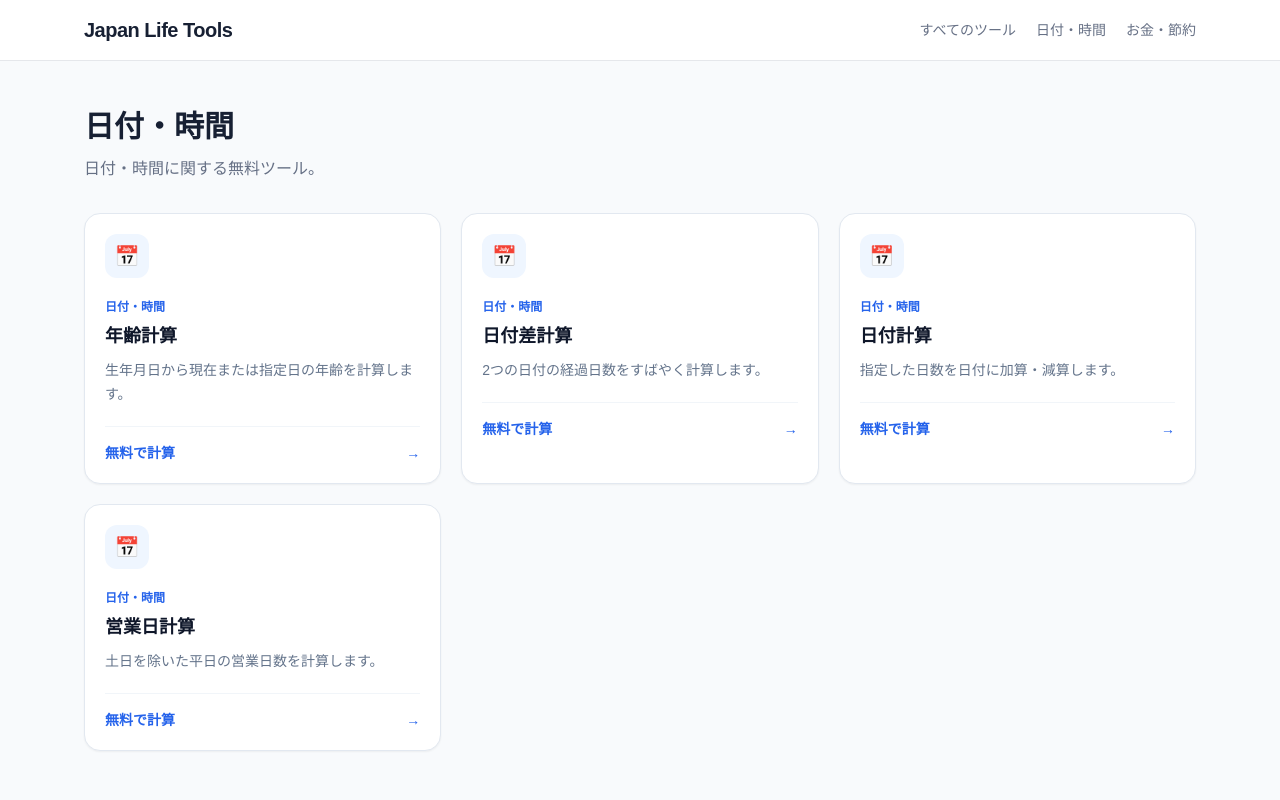
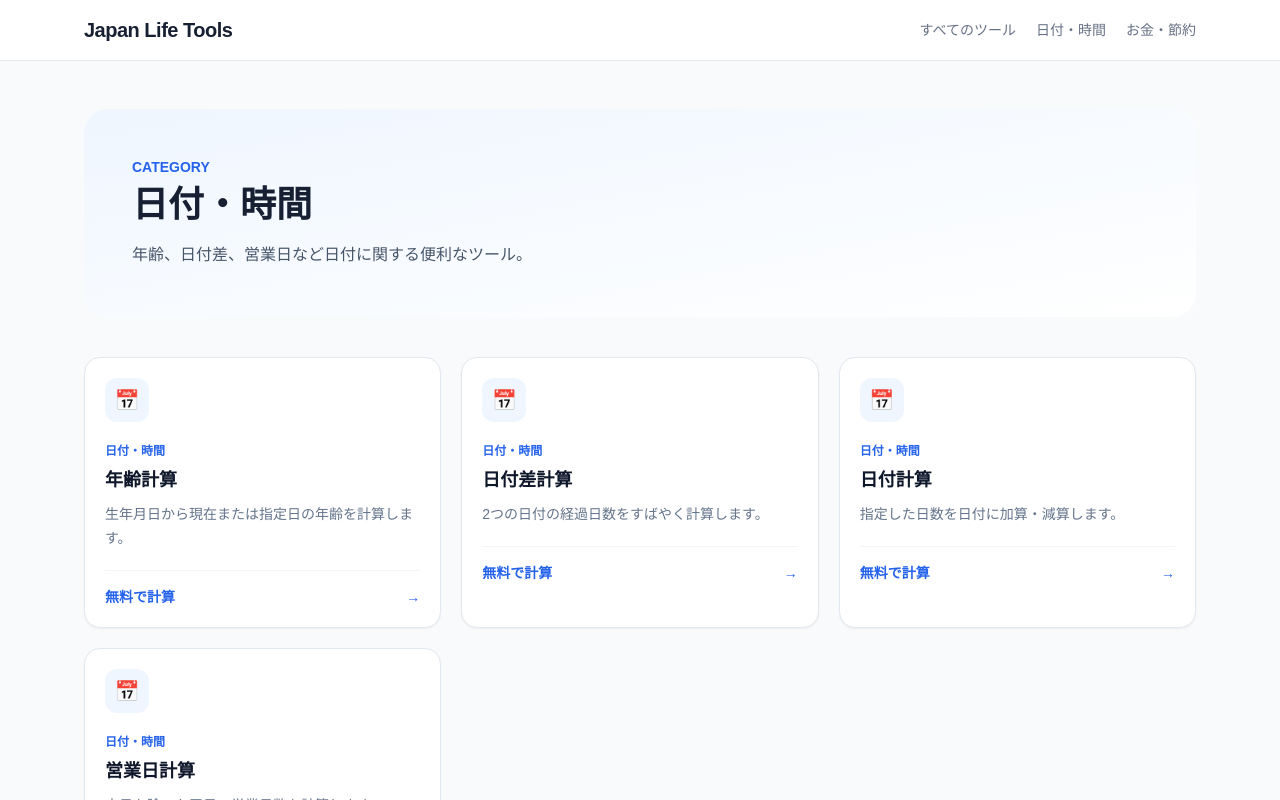
Before and after one commit to RyuSeiri/japan-life-tools, a Next.js app: page /categories/date/ in a window 1280 px wide. Shown: the top 800 px of the page. Built offline with nearby package versions, Linux system fonts and the light colour scheme.

Commit message:
feat: improve UI and tool discovery

```diff
--- a/app/categories/[category]/page.tsx
+++ b/app/categories/[category]/page.tsx
@@ -1,11 +1,27 @@
+import type { Metadata } from "next";
 import { notFound } from "next/navigation";
 import ToolCard from "@/components/ToolCard";
 import { categories, tools } from "@/lib/tools/registry";
 
-export function generateStaticParams() { return categories.map(c=>({category:c.slug})); }
+export function generateStaticParams() { return categories.map((c) => ({ category: c.slug })); }
 
-export default async function CategoryPage({ params }: { params: Promise<{category:string}> }) {
-  const {category}=await params; const cat=categories.find(c=>c.slug===category); if(!cat) notFound();
-  const list=tools.filter(t=>t.category===category);
-  return <main className="mx-auto max-w-6xl px-5 py-12"><h1 className="text-3xl font-black">{cat.name}</h1><p className="mt-3 text-muted">{cat.name}に関する無料ツール。</p><div className="mt-8 grid gap-5 md:grid-cols-2 lg:grid-cols-3">{list.map(t=><ToolCard key={t.slug} tool={t}/>)}</div></main>;
+export async function generateMetadata({ params }: { params: Promise<{ category: string }> }): Promise<Metadata> {
+  const { category } = await params;
+  const cat = categories.find((c) => c.slug === category);
+  return cat ? { title: `${cat.name}の計算ツール`, description: cat.description } : {};
 }
+
+export default async function CategoryPage({ params }: { params: Promise<{ category: string }> }) {
+  const { category } = await params;
+  const cat = categories.find((c) => c.slug === category);
+  if (!cat) notFound();
+  const list = tools.filter((t) => t.category === category);
+  return (
+    <main className="mx-auto max-w-6xl px-5 py-12">
+      <div className="rounded-3xl bg-gradient-to-br from-blue-50 to-white p-8 md:p-12">
+        <p className="text-sm font-bold text-blue-600">CATEGORY</p><h1 className="mt-2 text-4xl font-black">{cat.name}</h1><p className="mt-4 max-w-2xl leading-7 text-slate-600">{cat.description}</p>
+      </div>
+      <div className="mt-10 grid gap-5 md:grid-cols-2 lg:grid-cols-3">{list.map((tool) => <ToolCard key={tool.slug} tool={tool} />)}</div>
+    </main>
+  );
+}
```
